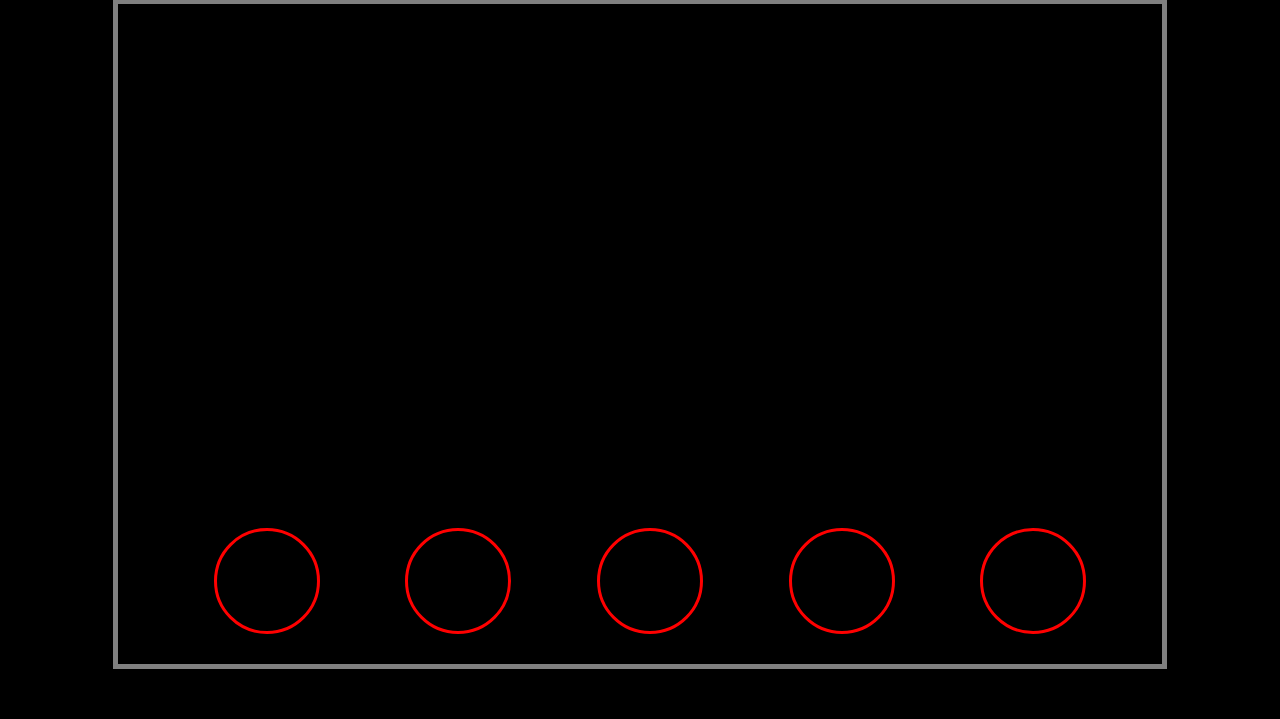
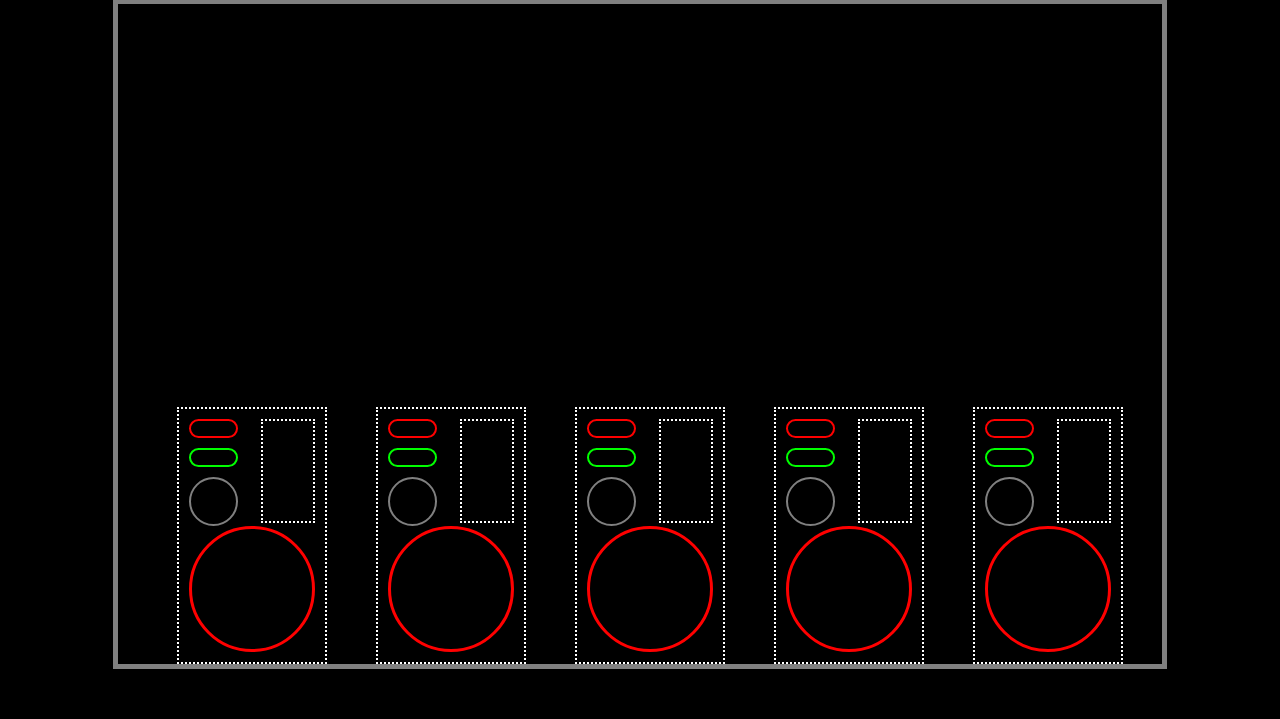
Before and after one commit to specbeck/divine-django, a Django app: page /loopy/ in a window 1280 px wide. Shown: the part 81-800 px from the top of the page. Run offline with Django 4.2, Linux system fonts and the light colour scheme.

Commit message:
Loopy update rig

```diff
--- a/loopy/static/loopy/styles.css
+++ b/loopy/static/loopy/styles.css
@@ -14,6 +14,13 @@ body {
     position: relative;
 }
 
+.sound-block {
+    border: 2px dotted white;
+    position: relative;
+    padding: 10px;
+    font-size: 0.7em;
+}
+
 .main-circles {
     display:flex;
     justify-content: space-evenly;
@@ -21,16 +28,50 @@ body {
     position: absolute;
     bottom: 0;
     width: 100%;
-    padding: 30px 0;
 }
 
 .main-circle-buttons {
     border-radius: 100%;
-    height: 100px;
-    width: 100px;
+    height: 120px;
+    width: 120px;
     border: 3px solid red;
 }
 
 .main-circle-buttons:hover {
     border-color: lawngreen;
 }
+
+.fx-button {
+    width: 45px;
+    height: 15px;
+    border: 2px solid red;
+    border-radius: 30px;
+    text-align: center;
+    color: red;
+}
+
+.track-button {
+    width: 45px;
+    height: 15px;
+    border: 2px solid lime;
+    border-radius: 30px;
+    margin: 10px 0;
+    text-align: center;
+    color: lime;
+}
+
+.clear-hold {
+    width: 45px;
+    height: 45px;
+    border: 2px solid grey;
+    border-radius: 100%;
+}
+
+.slider {
+    border: 2px dotted white;
+    height: 100px;
+    width: 50px;
+    position: absolute;
+    top: 10px;
+    right: 10px;
+}
--- a/loopy/templates/loopy/layout.html
+++ b/loopy/templates/loopy/layout.html
@@ -13,11 +13,41 @@
         <main>
         <div class="main-box">
             <div class="main-circles">
-                <div class="main-circle-buttons"></div>
-                <div class="main-circle-buttons"></div>
-                <div class="main-circle-buttons"></div>
-                <div class="main-circle-buttons"></div>
-                <div class="main-circle-buttons"></div>
+                <div class="sound-block">
+                    <div class="fx-button"></div>
+                    <div class="track-button"></div>
+                    <div class="clear-hold"></div>
+                    <div class="slider"></div>
+                    <div class="main-circle-buttons"></div>
+                </div>
+                <div class="sound-block">
+                    <div class="fx-button"></div>
+                    <div class="track-button"></div>
+                    <div class="clear-hold"></div>
+                    <div class="slider"></div>
+                    <div class="main-circle-buttons"></div>
+                </div>
+                <div class="sound-block">
+                    <div class="fx-button"></div>
+                    <div class="track-button"></div>
+                    <div class="clear-hold"></div>
+                    <div class="slider"></div>
+                    <div class="main-circle-buttons"></div>
+                </div>
+                <div class="sound-block">
+                    <div class="fx-button"></div>
+                    <div class="track-button"></div>
+                    <div class="clear-hold"></div>
+                    <div class="slider"></div>
+                    <div class="main-circle-buttons"></div>
+                </div>
+                <div class="sound-block">
+                    <div class="fx-button"></div>
+                    <div class="track-button"></div>
+                    <div class="clear-hold"></div>
+                    <div class="slider"></div>
+                    <div class="main-circle-buttons"></div>
+                </div>
             </div>
         </div>
     </main>
```
Also changed, not shown: 1 other file.
